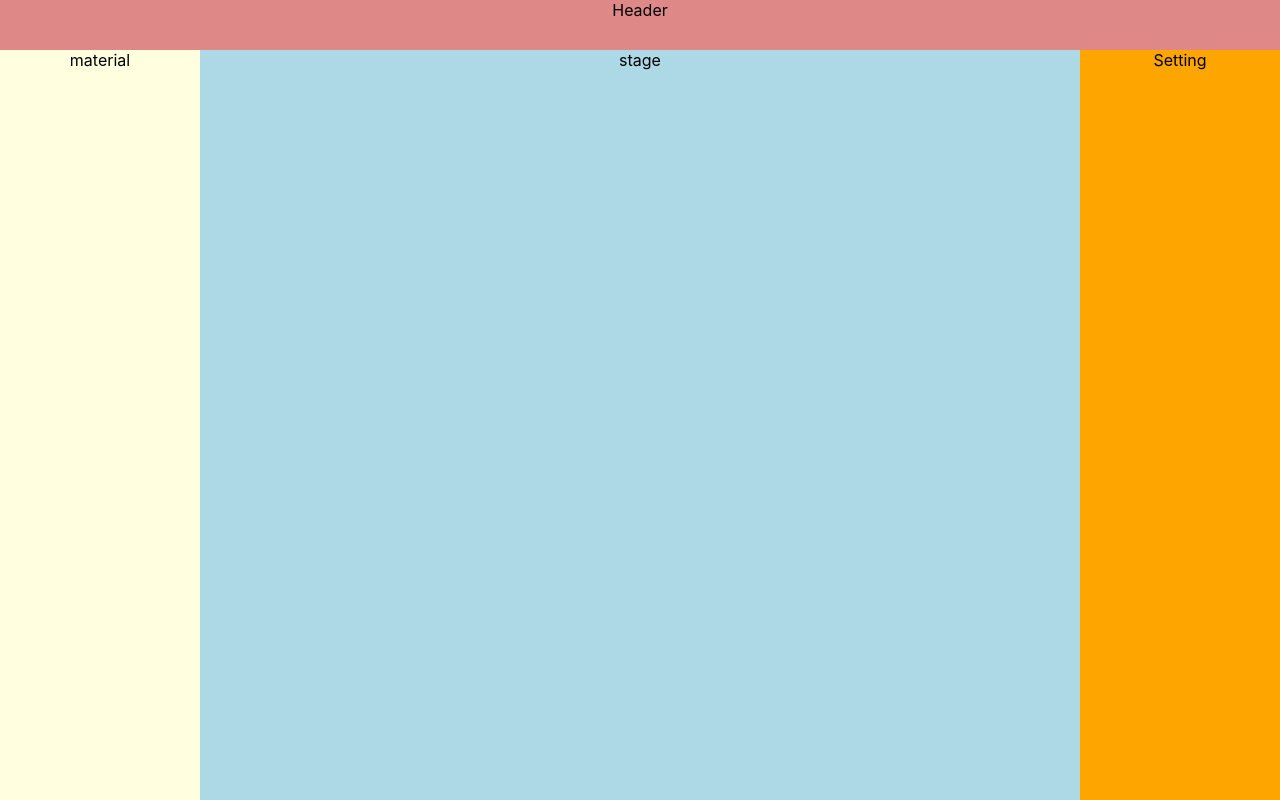
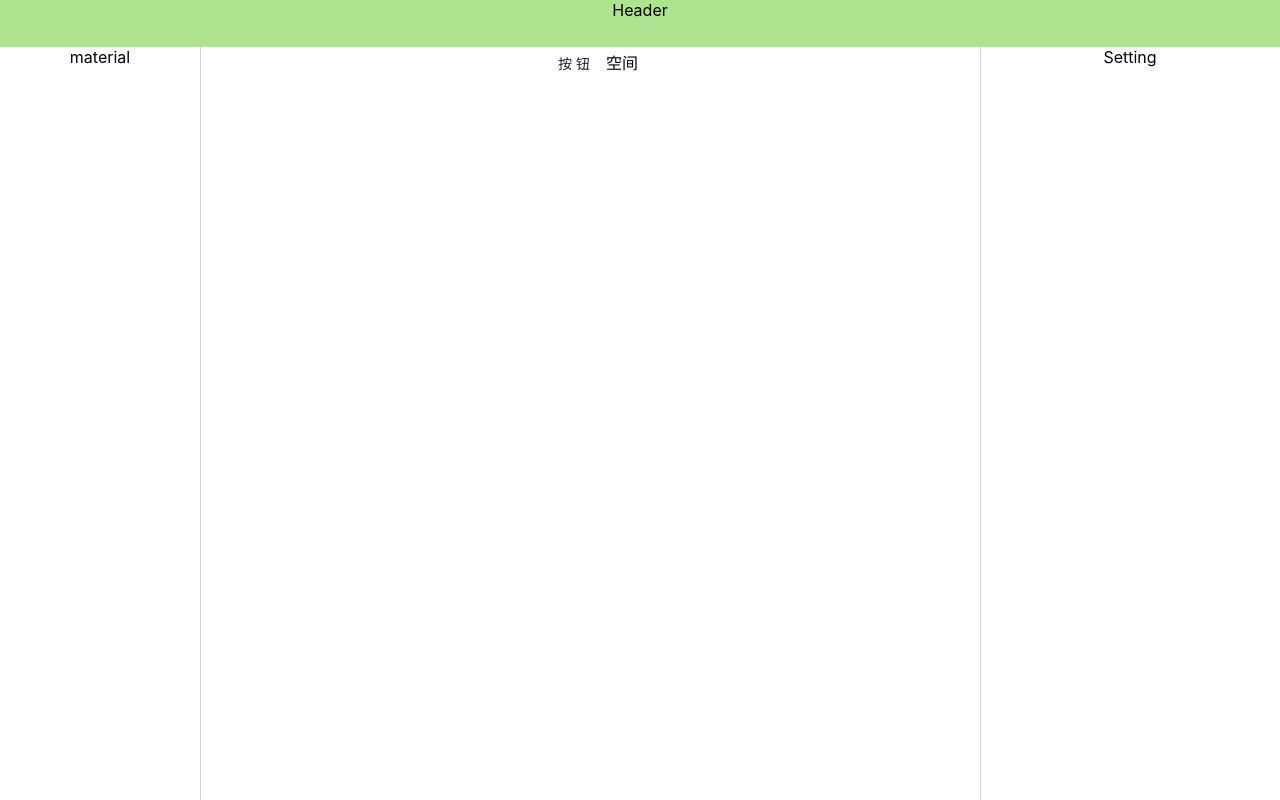
Before and after one commit to larissa0-0/my-project, a React (Create React App) app: page / in a window 1280 px wide. Built offline with nearby package versions, Linux system fonts and the light colour scheme.

Commit message:
feat: 简单实现中间画布区域组件渲染

```diff
--- a/src/editor/layouts/index.scss
+++ b/src/editor/layouts/index.scss
@@ -7,7 +7,7 @@
   .header{
     width: 100%;
     height: 50px;
-    background: rgb(222, 136, 136);
+    background: rgb(174, 227, 144);
   }
 
   .content{
@@ -15,7 +15,7 @@
     display: flex;
 
 
-    .left{
+   .left{
       width: 200px;
       background: lightyellow;
     }
--- a/src/editor/layouts/index.tsx
+++ b/src/editor/layouts/index.tsx
@@ -3,7 +3,10 @@ import Header from './header';
 import Material from './material';
 import Stage from './stage';
 import Setting from './setting';
-import "./index.scss"
+import "./index.scss";
+
+import { Allotment } from "allotment";
+import "allotment/dist/style.css";
 
 function Layout(){
     return(
@@ -11,17 +14,25 @@ function Layout(){
         <div className='header'>
           <Header/>
         </div>
-        <div className='content'>
+        {/* <div className='content'> */}
+        <Allotment>
+          <Allotment.Pane preferredSize={200} maxSize={400} minSize={200}>
             <div className='left'>
               <Material/>
             </div>
+          </Allotment.Pane>
+          <Allotment.Pane>
             <div className='box'>
               <Stage/>
             </div>
+          </Allotment.Pane>
+          <Allotment.Pane preferredSize={300} maxSize={500} minSize={300}>
             <div className='right'>
               <Setting/>
             </div>
-        </div>
+          </Allotment.Pane>
+        </Allotment>
+        {/* </div> */}
       </div>
     )
   }
--- a/src/editor/layouts/stage.tsx
+++ b/src/editor/layouts/stage.tsx
@@ -1,8 +1,64 @@
-import React from 'react'
+import React from 'react';
+import { Button, Space } from 'antd';
 
+interface Component{
+  id:number,
+  name:string,
+  props:any,
+  children?:Component[];
+}
 function Stage(){
+    const components:Component[] = [
+      {
+        id:1,
+        name:'Button',
+        props:{
+          type:'button',
+          children:'按钮'
+        },
+      },
+      {
+        id:2,
+        name:'Space',
+        props:{
+          size:'large',
+          type:'空间'
+        },
+        children:[
+          {
+            id:3,
+            name:'button',
+            props:{
+              type:'button1',
+              children:'按钮1'
+            }
+          },
+          {
+            id:4,
+            name:'button',
+            props:{
+              type:'button2',
+              children:'按钮2'
+            }
+          }
+        ]
+      }
+    ];
+
+    function renderComponents(components:Component[]){
+      return components.map((component:Component)=>{
+        if(component.name === 'Button'){
+          return <Button {...component.props}>{component.props.children}</Button>
+        }else if(component.name === 'Space'){
+          return <Space {...component.props}>{component.props.children || component.props.type}</Space>
+        }
+      })
+    }
+
     return(
-      <div>stage</div>
+      <div>
+        {renderComponents(components)}
+      </div>
     )
   }
 export default Stage;
--- a/src/react-app-env.d.ts
+++ b/src/react-app-env.d.ts
@@ -1 +1,4 @@
 /// <reference types="react-scripts" />
+declare module "react/jsx-runtime" {
+  export default any;
+}
```
Also changed, not shown: package.json (+1 -6 lines), 1 other file (tests, documents, lock files or other folders). Lines whose indentation alone changed are shown as unchanged.
